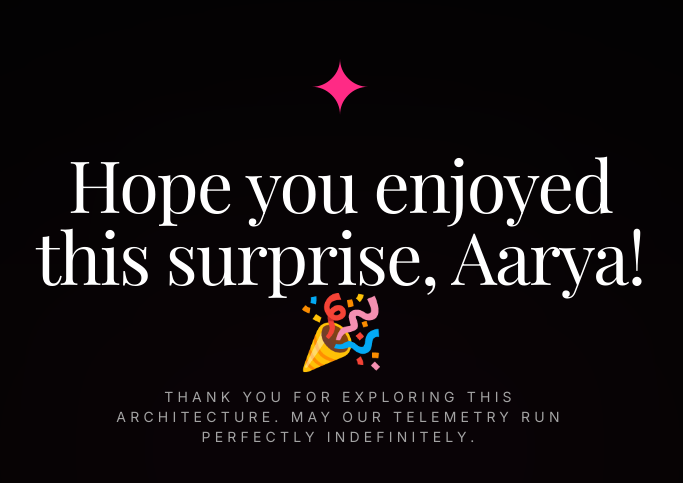
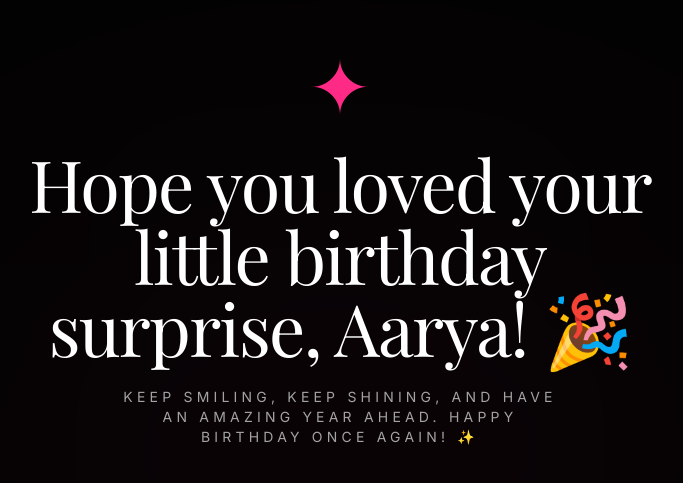
Before and after one commit to heet2-9/birthday-website, a Next.js app in the folder romantic-experience/: page / in a window 1280 px wide. Shown: the part 5904-6387 px from the top of the page, without its empty margins (300-983 px from the left). Built offline with nearby package versions, Linux system fonts and the light colour scheme; a web font is replaced by a local one.

Commit message:
chnages in final scene 3

```diff
--- a/romantic-experience/components/FinalScene.tsx
+++ b/romantic-experience/components/FinalScene.tsx
@@ -24,11 +24,14 @@ export default function FinalScene() {
         </motion.div>
 
         <h2 className="font-serif text-4xl md:text-7xl tracking-tight text-white">
-          Hope you enjoyed this surprise, Aarya! 🎉
+          Hope you loved your little birthday surprise, Aarya! 🎉
         </h2>
 
         <p className="font-sans text-neutral-400 text-xs md:text-sm tracking-[0.3em] uppercase max-w-md mx-auto leading-relaxed">
-          Thank you for exploring this architecture. May our telemetry run perfectly indefinitely.
+          Keep smiling, keep shining,
+and have an amazing year ahead.
+
+Happy Birthday once again! ✨
         </p>
       </motion.div>
     </section>
--- a/romantic-experience/components/SurpriseBox. Scaffold.tsx
+++ b/romantic-experience/components/SurpriseBox. Scaffold.tsx
@@ -10,7 +10,7 @@ export default function SurpriseBox() {
   return (
     <section className="h-screen w-full flex flex-col justify-center items-center px-4 relative">
       <h3 className="font-serif text-3xl md:text-5xl text-center mb-12 tracking-tight">
-        A Token of <span className="italic text-accent">Gratitude</span>
+       A little<span className="italic text-accent">Birthday Gift</span>
       </h3>
 
       <div className="relative flex items-center justify-center h-64 w-64">
@@ -35,10 +35,14 @@ export default function SurpriseBox() {
               transition={{ type: "spring", stiffness: 100, damping: 15 }}
               className="text-center space-y-4"
             >
-              <div className="text-4xl">✨🎟️✨</div>
-              <h4 className="font-serif text-2xl text-white">The Golden Ticket</h4>
+              <div className="text-4xl">✨✨</div>
+              <h4 className="font-serif text-2xl text-white">Today's Reward</h4>
               <p className="font-mono text-xs text-neutral-400 uppercase tracking-widest max-w-xs">
-                Good for one lifetime reservation of cinematic getaways & infinite laughs.
+                Unlimited smiles,
+lots of happiness,
+and an unforgettable birthday.
+
+Have the best day ever! 🎉
               </p>
             </motion.div>
           )}
```
